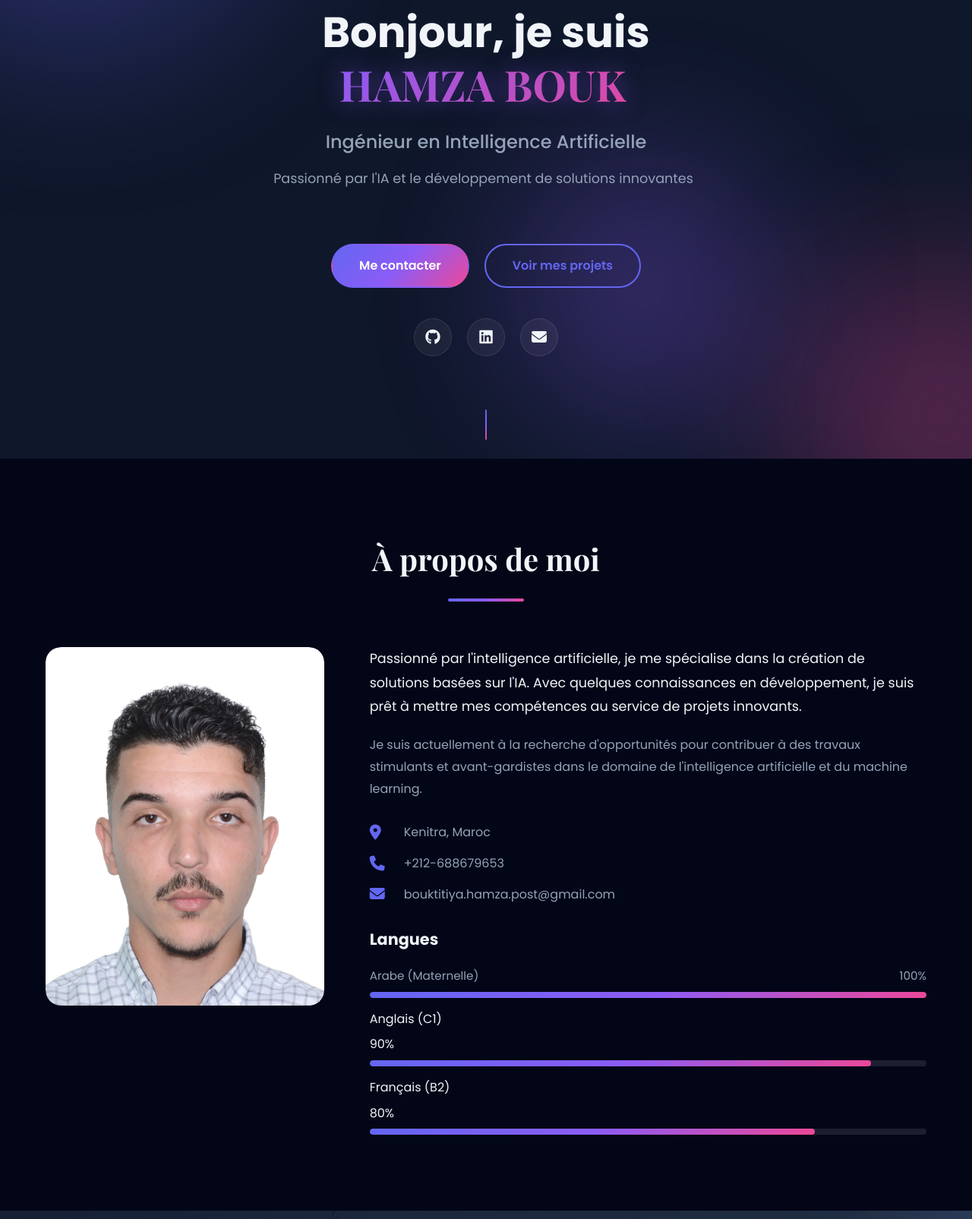
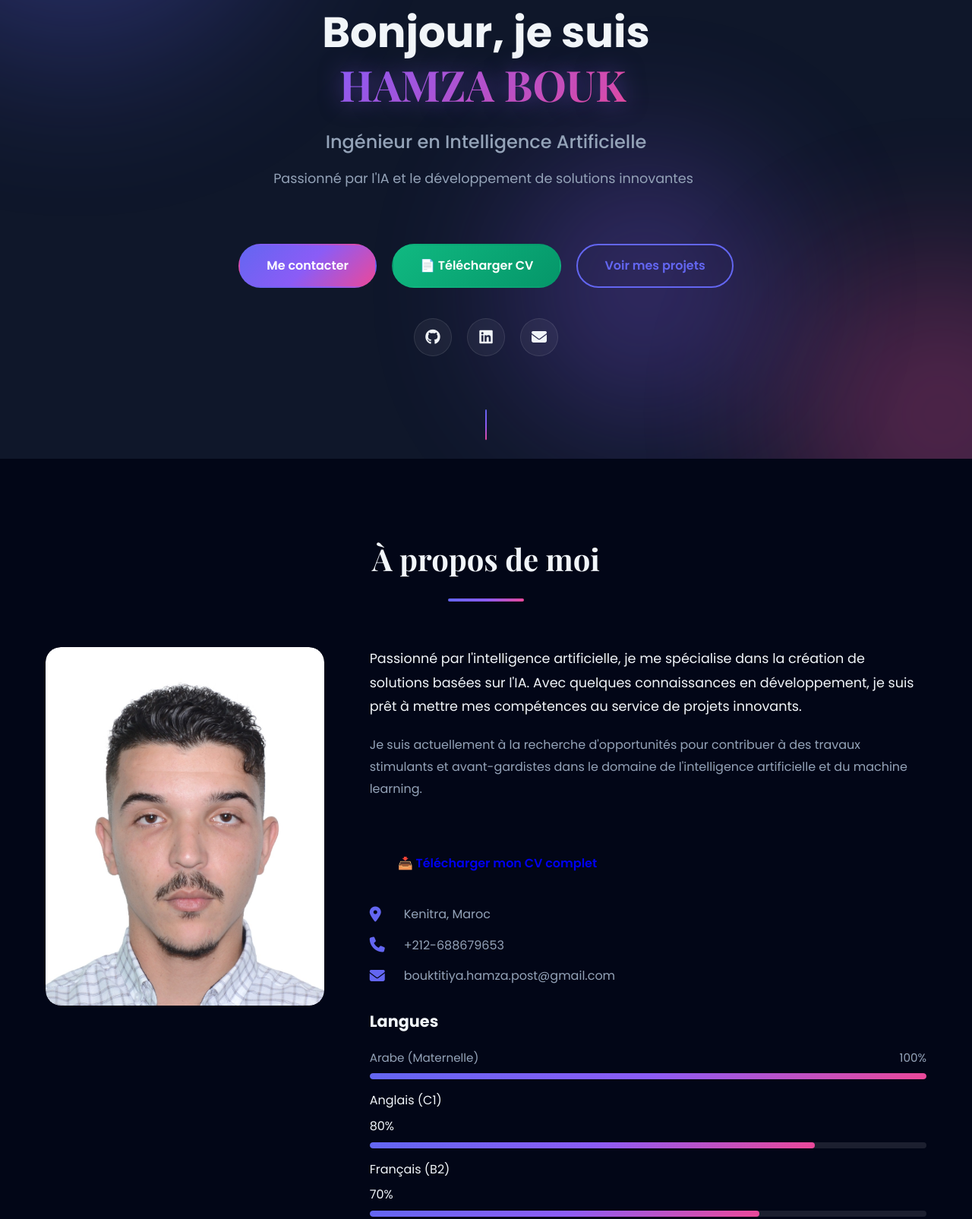
Before and after one commit to gothamza/portfolio, a plain HTML site: page index.html in a window 1280 px wide. Shown: the part 196-1801 px from the top of the page at 76% size. Drawn offline with nearby package versions, Linux system fonts and the light colour scheme.

Commit message:
Add bilingual CV download buttons that switch between FR/EN versions

```diff
--- a/index.html
+++ b/index.html
@@ -75,6 +75,9 @@
             </p>
             <div class="hero-buttons animate-fade-in-delay-3">
                 <a href="#contact" class="btn btn-primary" data-fr="Me contacter" data-en="Contact Me">Me contacter</a>
+                <a href="hamza_bouktitiya_cv_fr.pdf" download class="btn btn-download cv-download-btn" data-fr="📄 Télécharger CV" data-en="📄 Download CV">
+                    📄 Télécharger CV
+                </a>
                 <a href="#projects" class="btn btn-secondary" data-fr="Voir mes projets" data-en="View Projects">Voir mes projets</a>
             </div>
             <div class="social-links animate-fade-in-delay-4">
@@ -112,6 +115,9 @@
                     <p class="about-description" data-fr="Je suis actuellement à la recherche d'opportunités pour contribuer à des travaux stimulants et avant-gardistes dans le domaine de l'intelligence artificielle et du machine learning." data-en="I am currently looking for opportunities to contribute to challenging and cutting-edge work in the field of artificial intelligence and machine learning.">
                         Je suis actuellement à la recherche d'opportunités pour contribuer à des travaux stimulants et avant-gardistes dans le domaine de l'intelligence artificielle et du machine learning.
                     </p>
+                    <a href="hamza_bouktitiya_cv_fr.pdf" download class="btn btn-download-about cv-download-btn" data-fr="📥 Télécharger mon CV complet" data-en="📥 Download my full CV">
+                        📥 Télécharger mon CV complet
+                    </a>
                     <div class="about-info">
                         <div class="info-item">
                             <i class="fas fa-map-marker-alt"></i>
@@ -140,18 +146,16 @@
                             </div>
                             <div class="language-item">
                                 <span>Anglais (C1)</span>
-                                <span>90%</span>
-                                <div class="language-bar">
-                                    <div class="language-progress" style="width: 90%"></div>
-                                </div>
-                            </div>
-                            <div class="language-item">
-                                <span>Français (B2)</span>
                                 <span>80%</span>
                                 <div class="language-bar">
                                     <div class="language-progress" style="width: 80%"></div>
                                 </div>
                             </div>
+                            <div class="language-item">
+                                <span>Français (B2)</span>
+                                <span>70%</span>
+                                <div class="language-bar">
+                                    <div class="language-progress" style="width: 70%"></div>
                         </div>
                     </div>
                 </div>
--- a/script.js
+++ b/script.js
@@ -106,6 +106,15 @@ function switchLanguage(lang) {
             element.textContent = element.getAttribute('data-fr');
         } else {
             element.textContent = element.getAttribute('data-en');
+        }
+    });
+
+    // Update CV download links based on language
+    document.querySelectorAll('.cv-download-btn').forEach(btn => {
+        if (lang === 'fr') {
+            btn.setAttribute('href', 'hamza_bouktitiya_cv_fr.pdf');
+        } else {
+            btn.setAttribute('href', 'hamza_bouktitiya_cv_en.pdf');
         }
     });
 
--- a/styles.css
+++ b/styles.css
@@ -362,6 +362,23 @@ body {
     background: var(--primary-color);
     color: white;
     transform: translateY(-3px);
+}
+
+.btn-download {
+    background: linear-gradient(135deg, #10b981 0%, #059669 100%);
+    color: white;
+    border: 2px solid transparent;
+}
+
+.btn-download:hover {
+    transform: translateY(-3px);
+    box-shadow: 0 20px 40px rgba(16, 185, 129, 0.4);
+    background: linear-gradient(135deg, #059669 0%, #047857 100%);
+}
+
+.btn-download-about {
+    margin: 25px 0;
+    display: inline-block;
 }
 
 .social-links {
```
Also changed, not shown: 2 other files.
